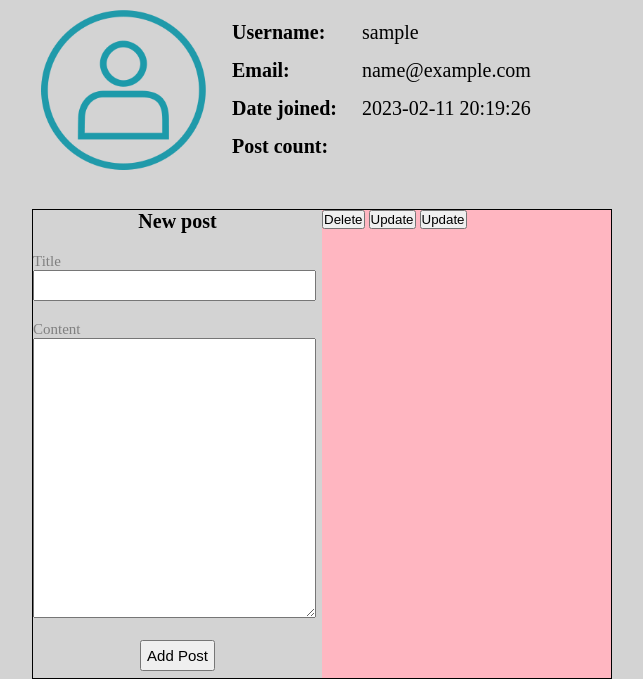
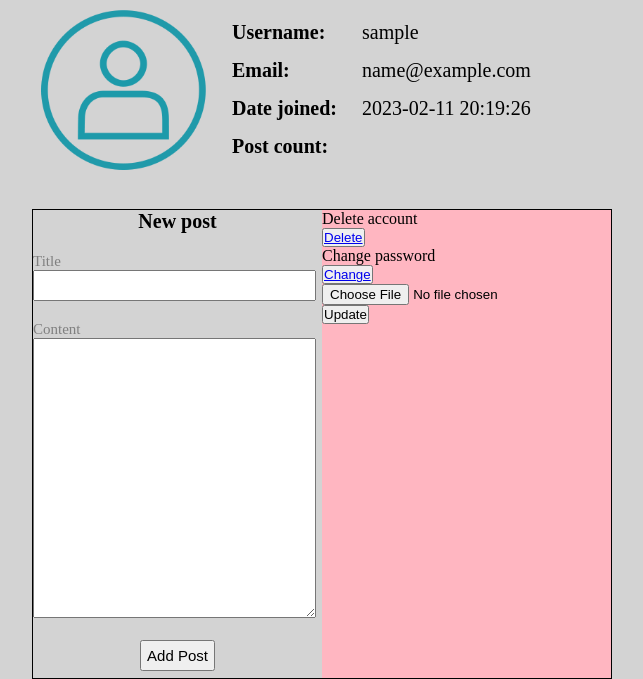
Before and after one commit to KrzysztofRozmus/Flask-Blog, a Flask app: page /user_dashboard in a window 1280 px wide. Shown: the part 175-854 px from the top of the page, without its empty margins (318-961 px from the left). Run offline with Flask 3, Linux system fonts and the light colour scheme; the visitor is signed in with stand-in values (Sample User, id 1); some libraries are stand-ins or nearby versions.

Commit message:
Add password change and delete account

```diff
--- a/flaskblog/forms.py
+++ b/flaskblog/forms.py
@@ -2,6 +2,7 @@
 from wtforms import StringField, PasswordField, SubmitField, EmailField
 from wtforms.validators import DataRequired, Email, EqualTo, Length, ValidationError
 from wtforms.widgets import TextArea
+from flask_wtf.file import FileField, FileRequired, FileAllowed
 from flaskblog.models import User
 
 
@@ -34,6 +35,7 @@
             raise ValidationError("That email is already taken.", "danger")
 # ---------------------------------------------------------------------------------------------------------------------
 
+
 class LoginForm(FlaskForm):
     email = EmailField("Email", validators=[DataRequired(),
                                             Email(),
@@ -49,7 +51,27 @@
             raise ValidationError("Wrong email.", "danger")
 # ---------------------------------------------------------------------------------------------------------------------
 
+
+class ChangePasswordForm(FlaskForm):
+        current_password = PasswordField("Current password", validators=[DataRequired(),
+                                                     Length(min=3, max=35)])
+
+        new_password = PasswordField("New password", validators=[DataRequired(),
+                                                     Length(min=3, max=35)])
+
+        confirm_new_password = PasswordField("Confirm new password", validators=[DataRequired(),
+                                                                                 EqualTo("new_password", "Field must be equal to New password.")])
+        submit = SubmitField("Change")
+# ---------------------------------------------------------------------------------------------------------------------
+
+
 class PostForm(FlaskForm):
     title = StringField("Title", validators=[DataRequired(), Length(max=80)])
     content = StringField("Content", validators=[DataRequired()], widget=TextArea())
     submit = SubmitField("Add Post")
+# ---------------------------------------------------------------------------------------------------------------------
+
+
+class ProfilePic(FlaskForm):
+    pic_file = FileField("Update profile picture", validators=[FileRequired(), FileAllowed(["jpg", "png"])])
+    update = SubmitField("Update")
--- a/flaskblog/routes.py
+++ b/flaskblog/routes.py
@@ -1,8 +1,8 @@
 from flaskblog import app, db, bcrypt, login_manager
-from flaskblog.forms import SignupForm, LoginForm, PostForm
+from flaskblog.forms import SignupForm, LoginForm, PostForm, ProfilePic, ChangePasswordForm
 from flaskblog.models import User, Post
 from datetime import timedelta
-from flask import render_template, redirect, url_for, flash
+from flask import render_template, redirect, url_for, flash, request
 from flask_login import login_user, login_required, logout_user, login_fresh, current_user
 
 
@@ -69,6 +69,7 @@
 @login_required
 def user_dashboard():
     form = PostForm()
+    pic_form = ProfilePic()
 
     if form.validate_on_submit():
 
@@ -82,7 +83,10 @@
         return redirect(url_for("home"))
     else:
         image_file = url_for("static", filename="pictures/default_pic.png")
-        return render_template("user_dashboard.html", form=form, image_file=image_file)
+        return render_template("user_dashboard.html",
+                               form=form,
+                               image_file=image_file,
+                               pic_form=pic_form)
 
 
 @app.route("/logout")
@@ -91,3 +95,43 @@
     logout_user()
     flash("You have been log out", "success")
     return redirect(url_for("login"))
+
+
+
+@app.route("/delete_account/<email>")
+@login_required
+def delete_account(email):
+
+    if email == current_user.email:
+
+        delete_query = User.query.filter_by(email=email).first()
+        db.session.delete(delete_query)
+        db.session.commit()
+        logout_user()
+
+        flash("Account has been deleted", "info")
+        return redirect(url_for("login"))
+    else:
+        flash("Unauthorized activity", "danger")
+        return redirect(url_for("user_dashboard"))
+
+
+@app.route("/change_password", methods=["GET", "POST"])
+@login_required
+def change_password():
+    form = ChangePasswordForm()
+
+    if form.validate_on_submit():
+        check_password = bcrypt.check_password_hash(current_user.password, form.current_password.data)
+
+        if check_password and current_user.is_authenticated:
+            hashed_new_password = bcrypt.generate_password_hash(form.new_password.data, 14).decode("utf-8")
+            User.query.filter_by(email=current_user.email).update(dict(password=hashed_new_password))
+            db.session.commit()
+            flash("Password has been changed successfully", "success")
+            return redirect(url_for("user_dashboard"))
+        else:
+            flash("Wrong current password", "danger")
+            return redirect(url_for("change_password"))
+    else:
+        return render_template("change_password.html", form=form)
--- a/flaskblog/static/general.css
+++ b/flaskblog/static/general.css
@@ -11,7 +11,7 @@
 
 
 
-/* ----------------------------- Posts on Home Page ----------------------------- */
+/* --------------------------- Posts on Home Page --------------------------- */
 
 .home-page-container {
     display: flex;
@@ -52,18 +52,23 @@
 }
 
 .post-title button {
-    width: 50px;
-    margin-right: 3px;
-    padding: 3px;
+    width: 52px;
+    padding: 5px;
     border: none;
 }
 
+.edit:active,
+.delete:active {
+    transform: scale(0.9);
+}
+
 .edit {
-    background-color: deepskyblue;
+    background-color: dodgerblue;
+    margin-right: 4px;
 }
 
 .delete {
-    background-color: red;
+    background-color: rgb(238, 75, 75);
 }
 
 .post-content {
@@ -78,7 +83,7 @@
     display: flex;
     justify-content: space-between;
     width: 100%;
-    padding-top: 3px;
+    padding-top: 4px;
     margin-bottom: 15px;
 }
 
@@ -96,3 +101,7 @@
     margin-bottom: 15px;
     padding: 7px;
 }
+
+.maintenance button {
+    display: block;
+}
--- a/flaskblog/templates/index.html
+++ b/flaskblog/templates/index.html
@@ -37,6 +37,7 @@
                 <div>
                     <button class="edit">Edit</button>
                     <button class="delete">Delete</button>
+
                 </div>
             </div>
 
--- a/flaskblog/templates/user_dashboard.html
+++ b/flaskblog/templates/user_dashboard.html
@@ -37,23 +37,29 @@
         </form>
     </div>
     <div class="maintenance">
-        <button>Delete
-            <a href=""></a>
-        </button>
+        <div>
+            <p>Delete account</p>
+            <button>
+                <a href="{{ url_for('delete_account', email=current_user.email) }}">Delete</a>
+            </button>
+        </div>
 
-        <button>Update
-            <a href=""></a>
-        </button>
+        <div>
+            <p>Change password</p>
+            <button>
+                <a href="{{ url_for('change_password') }}">Change</a>
+            </button>
+        </div>
 
-        <button>Update
-            <a href=""></a>
-        </button>
+
+        <div>
+            <form method=post enctype="multipart/form-data">
+                {{ pic_form.pic_file }}
+                {{ pic_form.update }}
+            </form>
+        </div>
     </div>
 </div>
-
-
-
-
 {% endblock content %}
 
 {% endif %}
```
Also changed, not shown: flaskblog/templates/change_password.html (added, +23 -0 lines), flaskblog/static/default.png (deleted).
